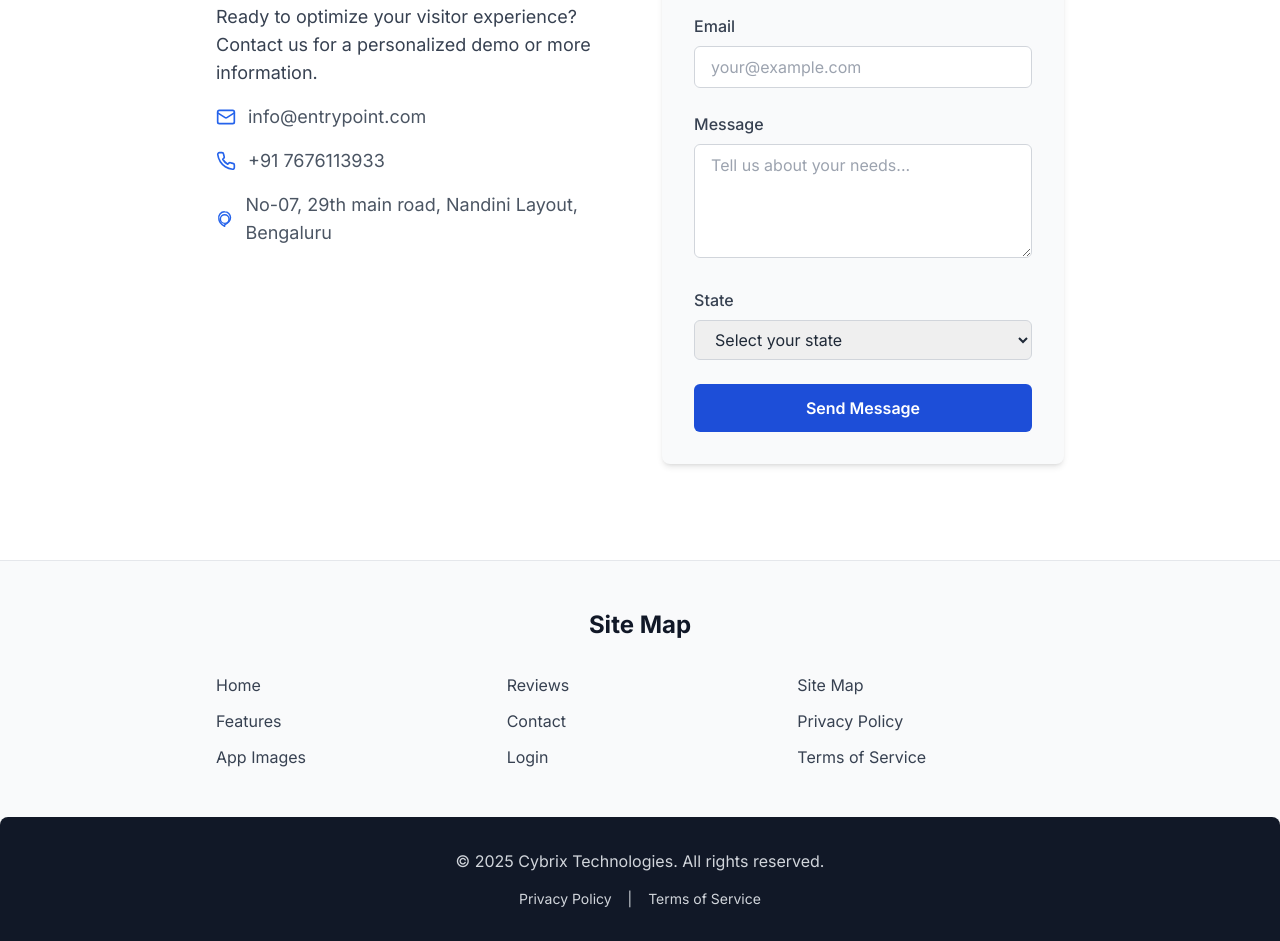
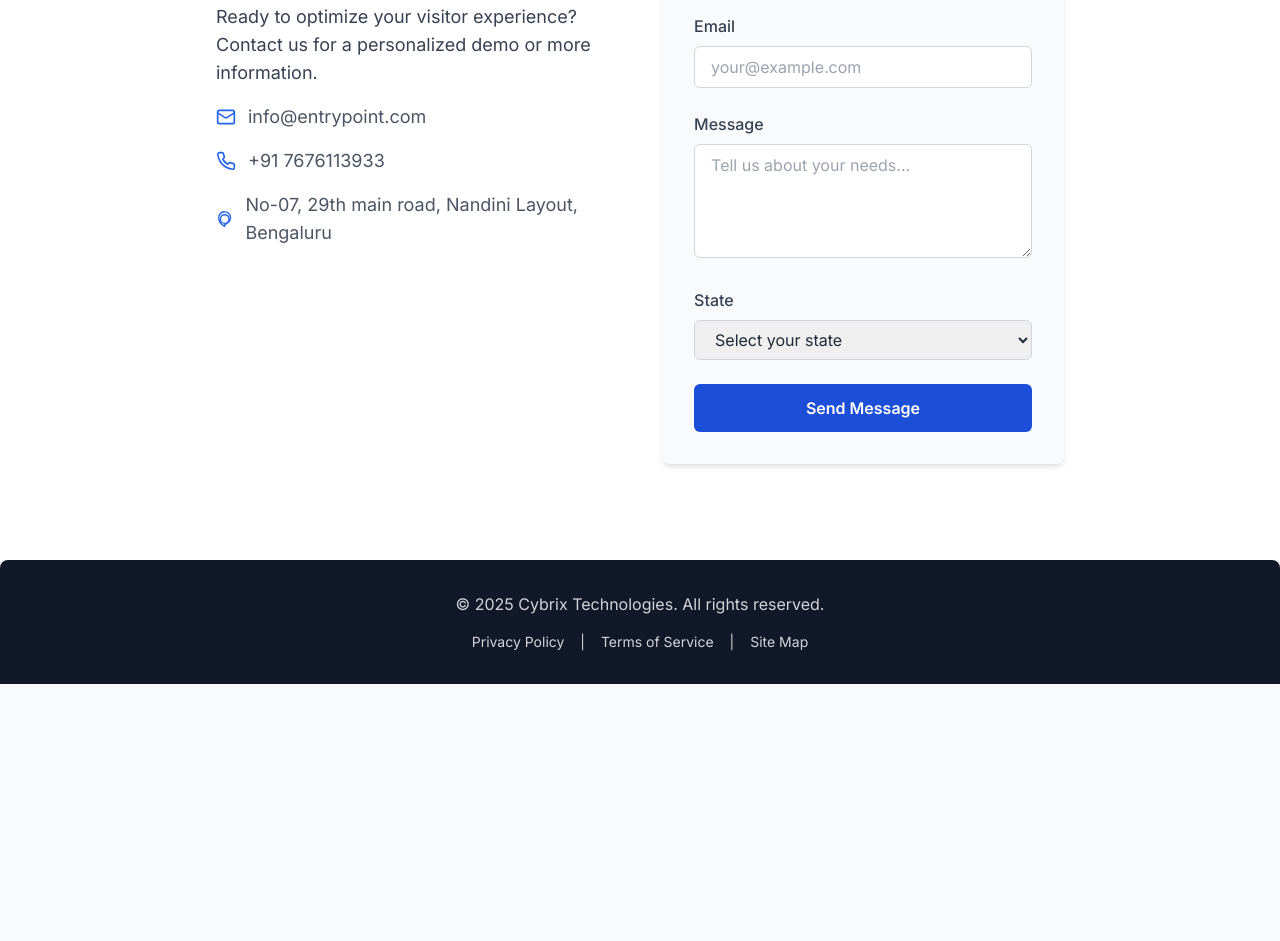
Before and after one commit to jayappagarisunil/entry-point, a website: page public/website/index.html in a window 1280 px wide. Shown: the part 3378-4319 px from the top of the page. After the commit the page ends 4062 px from the top, so only its background shows below. Drawn offline with nearby package versions, Linux system fonts and the light colour scheme; files that its build step writes are made by us from their sources.

```diff
--- a/public/website/index.html
+++ b/public/website/index.html
@@ -431,7 +431,7 @@
         </div>
     </section>
 
-    <!-- Site Map Section -->
+    <!-- Site Map Section
     <section id="site-map" class="py-12 bg-gray-50 border-t border-gray-200">
     <div class="container mx-auto px-6 max-w-4xl">
         <h2 class="text-2xl font-bold text-gray-900 mb-8 text-center">Site Map</h2>
@@ -457,7 +457,7 @@
         </ul>
         </div>
     </div>
-    </section>
+    </section> -->
 
 
     <!-- Footer -->
@@ -468,6 +468,9 @@
                 <a href="#" class="hover:text-white transition duration-300 mx-2">Privacy Policy</a>
                 <span class="mx-1">|</span>
                 <a href="#" class="hover:text-white transition duration-300 mx-2">Terms of Service</a>
+                <span class="mx-1">|</span>
+                <a href="sitemap.xml" class="hover:text-white transition duration-300 mx-2">Site Map</a>
+
             </div>
         </div>
     </footer>
```
